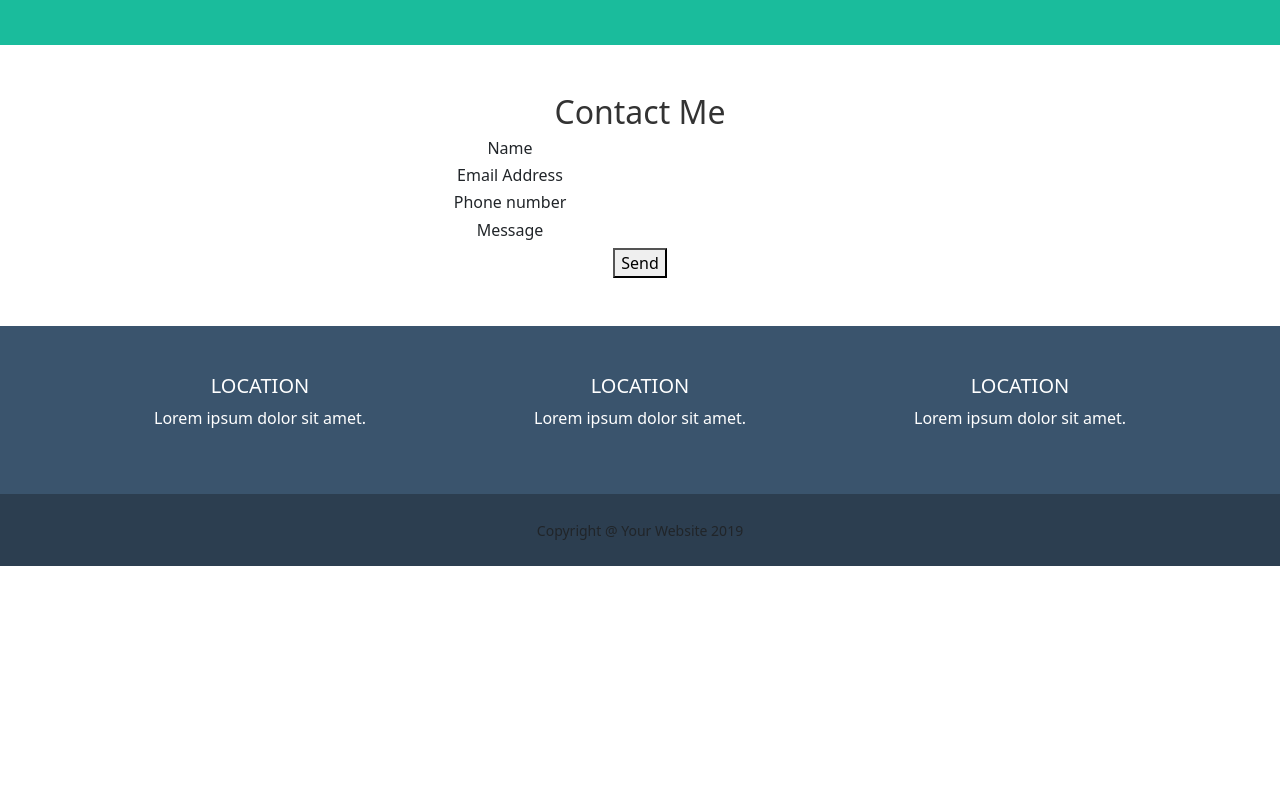
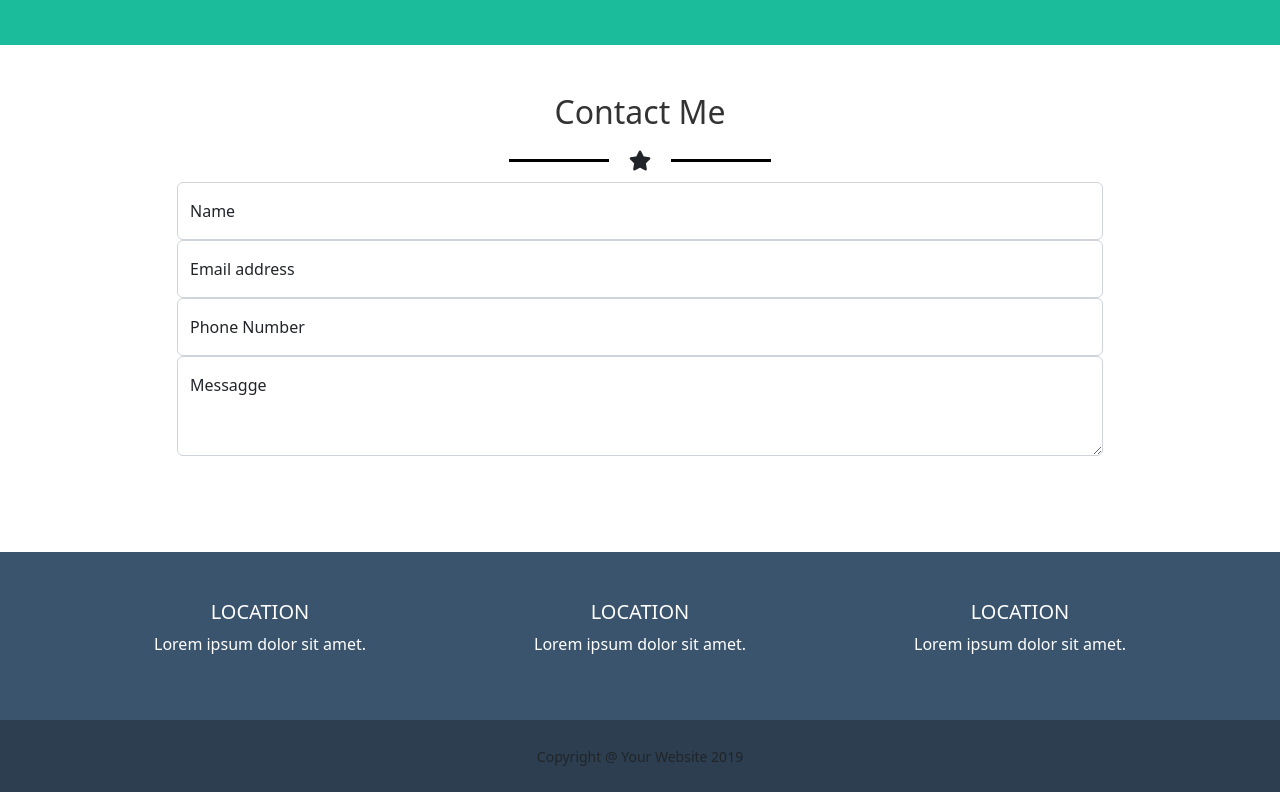
Before and after one commit to Vale-riad/html-css-bootstrap-freelancer, a plain HTML site: page index.html in a window 1280 px wide. Shown: the part 1584-2376 px from the top of the page. Before the commit the page ends 2150 px from the top, so only its background shows below. Drawn offline with nearby package versions, Linux system fonts and the light colour scheme.

Commit message:
Aggiune form

```diff
--- a/css/style.css
+++ b/css/style.css
@@ -115,8 +115,8 @@ header a{
 
         border: 1px solid;
     }
-    .container-text{
-        margin-left: -260px;
+    .ms-form-floating{
+        border: none;
     }
      /* ----------
     main
--- a/index.html
+++ b/index.html
@@ -112,15 +112,27 @@
         <section class="contact-me mt-5">
             <div class="container text-center">
                 <h2>Contact Me</h2>
-                <div class="row">
-                    <div class="col-12">
-                        <div class="container-text">
-                        <h6>Name</h6>
-                        <h6>Email Address</h6>
-                        <h6>Phone number</h6>
-                        <h6>Message</h6>
-                    </div>
-                    <button>Send</button>
+                <div class="line-black">
+                    <i class="fa-solid fa-star"></i>
+                </div>
+                <div class="row justify-content-center">
+                    <div class= "col-12 col-md-8 col-xl-10">
+                        <div class="form-floating ms-form-floating">
+                            <input type="email" class="form-control" id="floatingInput" placeholder="name@example.com">
+                            <label for="floatingInput">Name</label>
+                          </div>
+                          <div class="form-floating">
+                          <input type="email" class="form-control" id="floatingInput" placeholder="name@example.com">
+                          <label for="floatingInput">Email address</label>
+                        </div>
+                          <div class="form-floating">
+                            <input type="password" class="form-control" id="floatingPassword" placeholder="Password">
+                            <label for="floatingPassword">Phone Number</label>
+                          </div>
+                          <div class="form-floating mb-5">
+                          <textarea class="form-control" placeholder="Leave a comment here" id="floatingTextarea2" style="height: 100px"></textarea>
+                          <label for="floatingTextarea2">Messagge</label>
+                        </div>
                     </div>
                 </div>
             </div>
```
